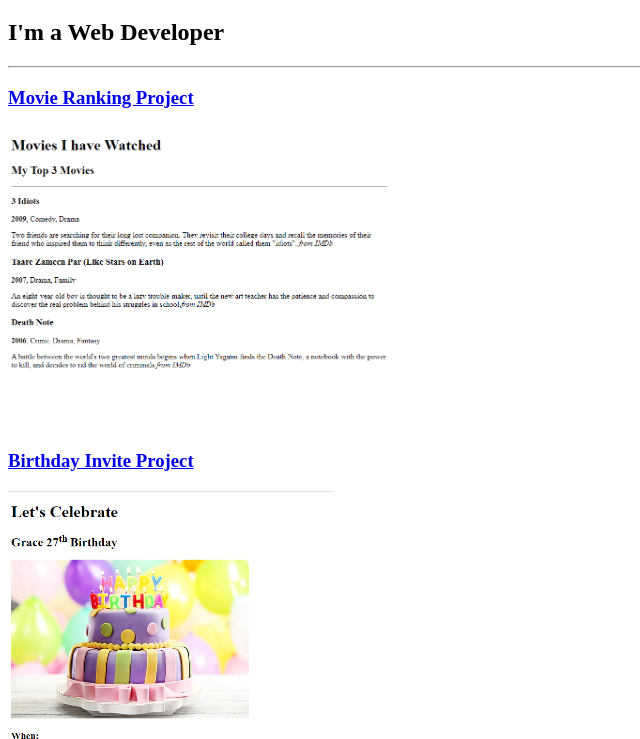
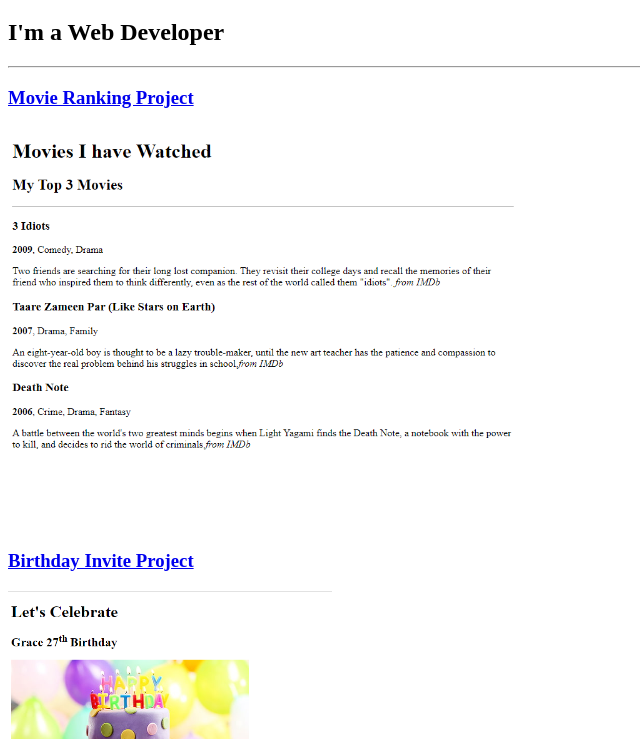
Before and after one commit to grace-018/web-dev-projects, a plain HTML site: page portfolio/index.html in a window 1280 px wide. Shown: the part 61-800 px from the top of the page, without its empty margins (0-640 px from the left). Drawn offline with Linux system fonts and the light colour scheme.

Commit message:
edit image height

```diff
--- a/portfolio/index.html
+++ b/portfolio/index.html
@@ -9,13 +9,13 @@
     <h1>Grace Project Portfolio</h1>
     <h2>I'm a Web Developer</h2>
     <hr />
-    <a href="./public/favorite-movie.html"><h3>Movie Ranking Project</h3></a>
+    <h3><a href="./public/favorite-movie.html">Movie Ranking Project</h3></a>
     <img
       src="./assets/images/movie-ranking.png"
       alt="movie-ranking-project"
-      height="300"
+      height="400"
     />
-    <a href="./public/birthday-invite.html"><h3>Birthday Invite Project</h3></a>
+    <h3><a href="./public/birthday-invite.html">Birthday Invite Project</h3></a>
     <img
       src="./assets/images/birthday-invite.png"
       alt="birthday-invite-project"
```
